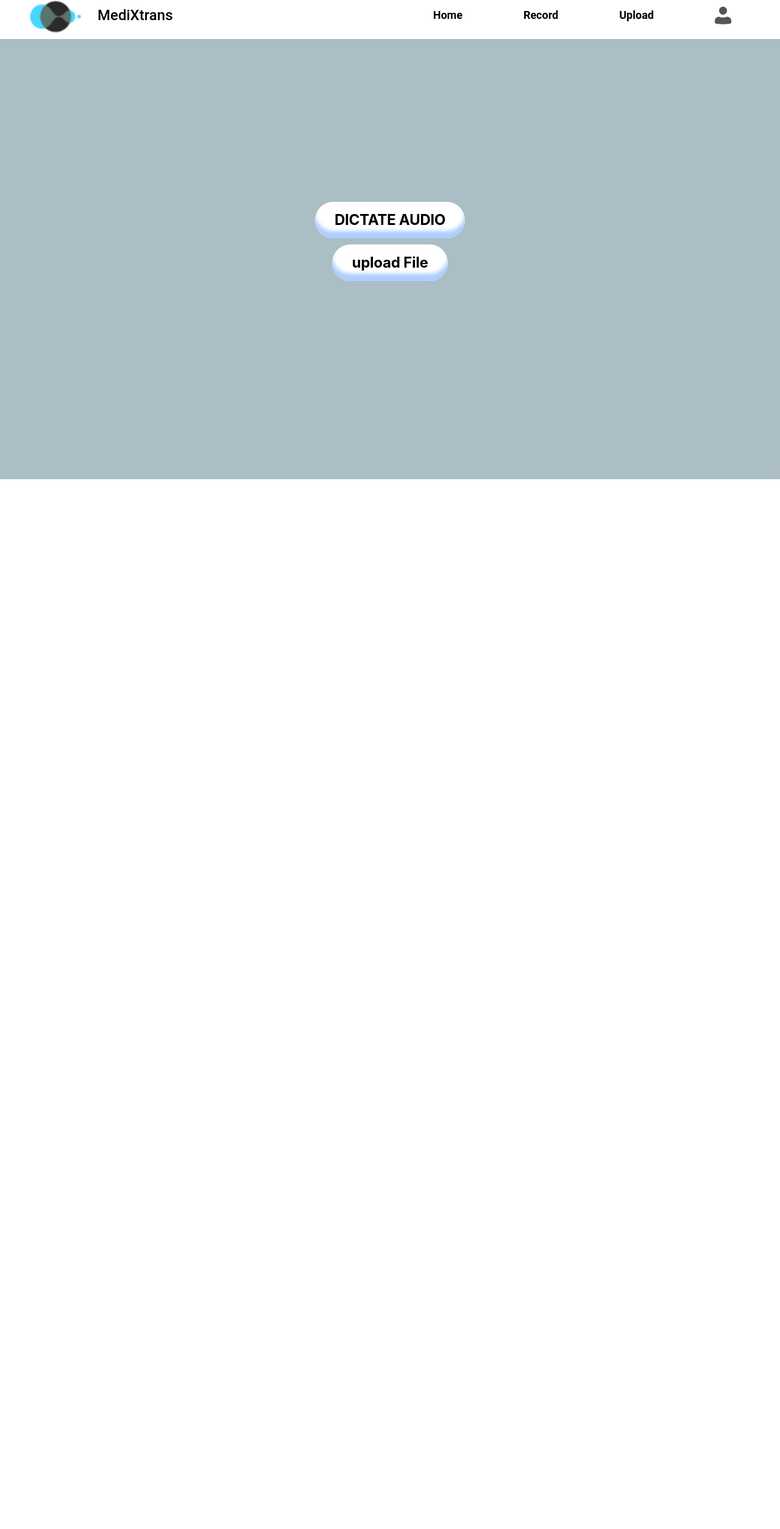
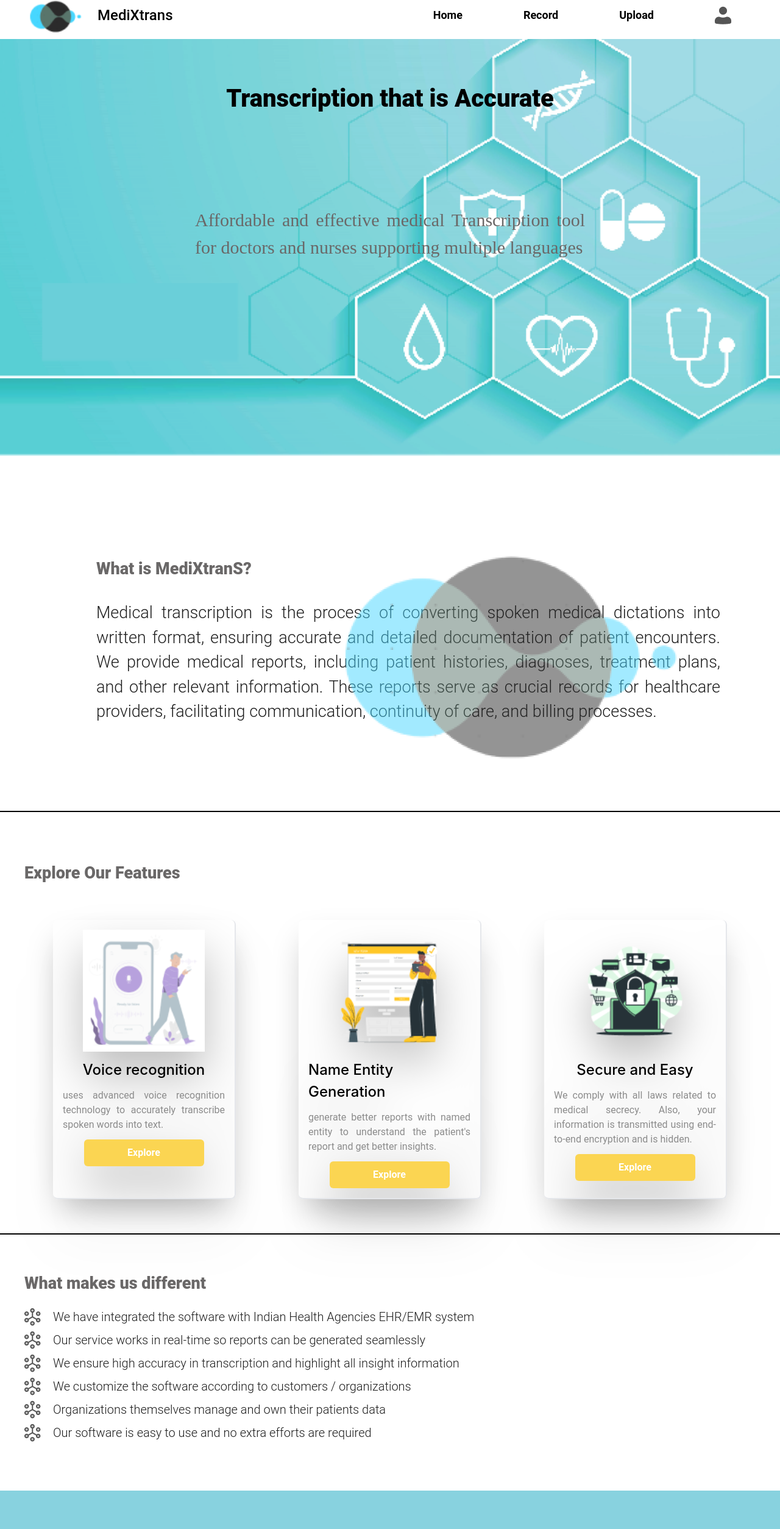
Before and after one commit to MediXTrans/MediXtranS-v2, a React (Create React App) app in the folder frontend/: page /home in a window 1280 px wide. Shown: the part 14-2522 px from the top of the page at 61% size. Before the commit the page ends 800 px from the top, so only its background shows below. Built offline with nearby package versions, Linux system fonts and the light colour scheme.

Commit message:
home page changes

```diff
--- a/frontend/src/pages/Home.jsx
+++ b/frontend/src/pages/Home.jsx
@@ -1,54 +1,134 @@
-import React, { useContext } from "react";
-import "./Home.css";
-// import { Mic } from "react-bootstrap-icons";
-import {Navbar} from "../components";
+import React, { useEffect, useState } from "react";
+import {Footer, Navbar} from "../components"
+import {
+  vector_right,
+  landingPage_main_image,
+  mediXlogo_4,
+  Mask_group,
+} from "../assets";
+import { Card } from "../components";
 import { useNavigate } from "react-router-dom";
-import { useSelector } from "react-redux";
 
-// eslint-disable-next-line import/no-anonymous-default-export
-export default function () {
+export default function LandingPage() {
   const navigate = useNavigate();
-  const isLoggedIn = useSelector(state=>state.auth.isLoggedIn);
-  console.log(isLoggedIn);
+  const data = [
+    "We have integrated the software with Indian Health Agencies EHR/EMR system",
+    "Our service works in real-time so reports can be generated seamlessly",
+    "We ensure high accuracy in transcription and highlight all insight information",
+    "We customize the software according to customers / organizations",
+    "Organizations themselves manage and own their patients data",
+    "Our software is easy to use and no extra efforts are required",
+  ];
 
-  const someEventHandler = () => {
-    navigate("/speech");
+  const [windowWidth, setWindowWidth] = useState(window.innerWidth);
+
+  // Function to update the window width on resize
+  const handleWindowResize = () => {
+    setWindowWidth(window.innerWidth);
   };
-  const uploadEventHandler = () =>{
-    navigate("/uploadFile")
-  }
 
-  // console.log(isAuthenticated);
+  // Add event listener to track window resize
+  useEffect(() => {
+    window.addEventListener("resize", handleWindowResize);
+    console.log(windowWidth);
+    return () => {
+      window.removeEventListener("resize", handleWindowResize);
+    };
+  }, []);
+
+  const firstDivStyle = {
+    backgroundImage: `url(${landingPage_main_image})`,
+    backgroundSize: "cover",
+    backgroundRepeat: "no-repeat",
+    backgroundPosition: "center",
+    width: "100vw",
+    /* Add other styles here as needed */
+  };
+  const SecondDivStyle = {
+    backgroundImage: `url(${mediXlogo_4})`,
+    backgroundSize: "cover",
+    backgroundRepeat: "no-repeat",
+    backgroundPosition: "center",
+    width: "100vw",
+    /* Add other styles here as needed */
+  };
+
   return (
-    <div className="Home" >
+    <div className=" w-[100%]  overflow-x-hidden font-[Roboto] ">
       <Navbar />
-      <div className="homeWrapper">
-        <div className="homeElements">
-          {/* <Mic size={96} /> */}
-        </div>
-        <div className="buttons">
-          <div className="button_1">
+      <div
+        className="w-[100vw] overflow-x-hidden h-[98vh] flex flex-col items-center"
+        style={firstDivStyle}
+      >
+        <div className="w-4/5 md:w-3/4 xl:w-1/2 h-3/4 md:h-3/4 flex flex-col items-center justify-evenly">
+          {/* <div>
+            <p className="text-[24px] md:text-[27px] text-[#453c1b] font-[900]">MediXtrans</p>
+          </div> */}
+          <div>
+            <p className="text-[24px] md:text-[40px] font-[900]">
+              Transcription that is Accurate
+            </p>
+          </div>
+          <div>
+            <p className="text-[20px] md:text-[30px] text-justify text-[#6A6868] font-[500] font-[Poppins] flex ">
+              Affordable and effective medical Transcription tool for doctors
+              and nurses supporting multiple languages
+            </p>
+          </div>
+          {/* <div className="justify-center items-center text-[22px] font-[700] flex flex-col sm:flex-row sm:justify-start">
             <button
-              onClick={someEventHandler}
-              className="button"
+              className="w-[197px] h-[44px] shrink-0 justify-center bg-[#6A6868] rounded-[6px] text-white"
               type="submit"
-              name="dictateAudio"
+
             >
-              <h5>DICTATE AUDIO</h5>
+              <p className="font-[Roboto] font-[700]"><a href="#started">Getting Started</a></p>
             </button>
-          </div>
-          <div className="button_1">
             <button
-              onClick={uploadEventHandler}
-              className="button"
+              className="w-[197px] h-[44px] shrink-0 justify-center mt-2 sm:mt-0 rounded-[6px] bg-white text-[#6A6868] md:ml-[45px] border-2 border-[#6A6868]"
               type="submit"
-              name="dictateAudio"
+              onClick={() => navigate("../login")}
             >
-              <p>upload File</p>
+              <p className="font-[Roboto] font-[700] flex flex-row justify-evenly items-center">
+                <div>Login</div>
+                <div>
+                  <img src={vector_right} alt="" />
+                </div>
+              </p>
             </button>
-          </div>
+          </div> */}
         </div>
       </div>
+      <div className='w-[100vw] lg:w[98vw] flex my-10 justify-center lg:justify-evenly' id="started">
+        <div className='w-[80vw] sm:h-[60vh] flex flex-col justify-center lg:ml-[60px] gap-8'>
+            <p className='text-[27px] text-[#6A6868] font-[900]'>What is MediXtranS?</p>
+            <p className='text-[16px] md:text-[27px] text-[#1E1E1E] font-[300] text-justify'>Medical transcription is the process of converting spoken medical dictations into written format, ensuring accurate and detailed documentation of patient encounters. We provide medical reports, including patient histories, diagnoses, treatment plans, and other relevant information. These reports serve as crucial records for healthcare providers, facilitating communication, continuity of care, and billing processes.</p>
+        </div>
+        <div className='absolute flex md:block  right-[10vw]'>
+        <img src={mediXlogo_4} alt="" className='r-0'/>
+        </div>
+      </div>
+      <div className='border-[1px] border-black'></div>
+      <div className='w-full my-10'>
+        <p className='left-[30%] p-10 text-[27px] text-[#6A6868] font-[900]'>Explore Our Features</p>
+        <div className='flex flex-wrap justify-evenly'><Card /></div>
+      </div>
+        <div className='border-[1px] border-black'></div>
+      <div className="w-full p-[40px] mb-10">
+        <span>
+          <p className="text-[#6A6868] my-[20px] text-[20px] md:text-[27px] font-[900]">
+            What makes us different
+          </p>
+        </span>
+        {data.map((item, index) => {
+          return (
+            <span className="flex gap-5 mt-2">
+              <img src={Mask_group} alt="" />
+              <p className="text-[#1E1E1E] text-[12px] md:text-[20px] font-[300]">{item}</p>
+            </span>
+          );
+        })}
+      </div>
+      <Footer />
     </div>
   );
 }
--- a/frontend/src/pages/Record.jsx
+++ b/frontend/src/pages/Record.jsx
@@ -31,7 +31,7 @@ export default function Record() {
         .map((result) => result[0].transcript)
         .join("");
 
-      setText(transcript);
+      setText(text+' '+transcript);
     };
 
     recognition.onend = () => {
@@ -106,16 +106,13 @@ export default function Record() {
             <button
               className="w-[197px] h-[44px] shrink-0 justify-center bg-[#6A6868] rounded-[6px] text-white"
               type="submit"
-              onClick={()=>window.scrollTo({
-                top: 1000,
-                behavior: "smooth",
-              })}
             >
-              <p className="font-[Roboto] font-[700]">Start Recording</p>
+              <p className="font-[Roboto] font-[700]"><a href="#startRecording">Start Recording</a></p>
             </button>
             <button
               className="w-[197px] h-[44px] shrink-0 justify-center mt-2 sm:mt-0 rounded-[6px] bg-white text-[#6A6868] md:ml-[45px] border-2 border-[#6A6868]"
               type="submit"
+              onClick={()=>navigate("../upload")}
             >
               <p className="font-[Roboto] font-[700] flex flex-row justify-evenly items-center">
                 <div>Upload file</div>
@@ -138,7 +135,7 @@ export default function Record() {
         </div>
       </div>
       <hr style={{ height: "3px", backgroundColor: "black" }} />
-      <div className="flex justify-center flex-col py-[80px] md:p-[60px] lg:flex-row">
+      <div id="startRecording" className="flex justify-center flex-col py-[80px] md:p-[60px] lg:flex-row">
         <div className="flex-[4] flex-col justify-center items-center">
           <div className="flex justify-center">
             <img width={"220px"} height={"209px"} src={microphone} alt="" />
@@ -173,7 +170,7 @@ export default function Record() {
             </button>
           </div>
         </div>
-        <div className="flex-[5] border-2 w-auto h-auto flex justify-center lg:w-[680px] lg:h-[651px] shrink-0 shadow-md p-3 md:text-[19px] font-[Roboto] font-[300]">
+        <div className="flex-[5] hover:border-white border-2 w-auto h-auto flex justify-center lg:w-[680px] lg:h-[651px] shrink-0 shadow-md p-3 md:text-[19px] font-[Roboto] font-[300]">
           {/* <p className="text-justify" value={text} onChange={(e)=> setText(e.target.value)}>
             {text}
           </p>  */}
```
